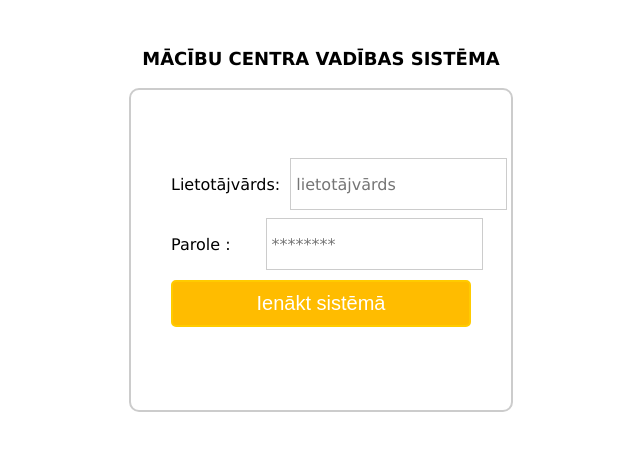
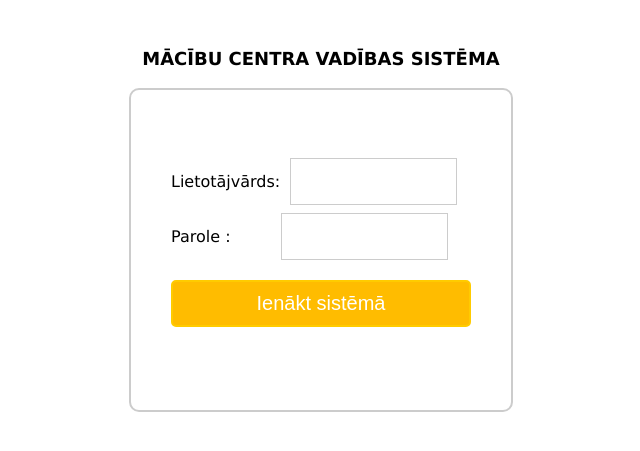
Before and after one commit to KJankovskis/MCVS, a PHP site: page / in a window 1280 px wide. Shown: the top 451 px of the page, without its empty margins (319-959 px from the left). Run offline with PHP 8.4, Linux system fonts and the light colour scheme.

Commit message:
Labojumi - index.php

```diff
--- a/IS/index.php
+++ b/IS/index.php
@@ -17,11 +17,11 @@ header("location: profile.php");
     <h1>MĀCĪBU CENTRA VADĪBAS SISTĒMA</h1>
         <div id="login">
             <form action="" method="post">
-            <label style="height: 30px">Lietotājvārds:</label>
-            <input id="name" name="username" placeholder="lietotājvārds" type="text"><br>
-            <label style="height: 30px">Parole :</label>
-            <input id="password" name="password" placeholder="********" type="password">
-            <input name="submit" type="submit" value="Ienākt sistēmā">
+            <label style="height: 25px">Lietotājvārds:</label>
+            <input id="name" name="username" type="text"><br>
+            <label style="height: 25px">Parole :</label>
+            <input id="password" name="password" type="password">
+            <input id="ienaktSistema" name="submit" type="submit" value="Ienākt sistēmā">
             <span><?php echo $error; ?></span>
             </form>
         </div>
--- a/IS/style.css
+++ b/IS/style.css
@@ -111,13 +111,19 @@ margin-top:  20px;
 }
 
 #name {
+    width: 150px;
     margin-left: 5px;
-    height: 30px;
+    height: 25px;
 }
 
 #password {
-    margin-left: 30px;
-    height: 30px;
+    width: 150px;
+    margin-left: 45px;
+    height: 25px;
+}
+
+#ienaktSistema {
+    margin-top: 20px;
 }
 
 
```
